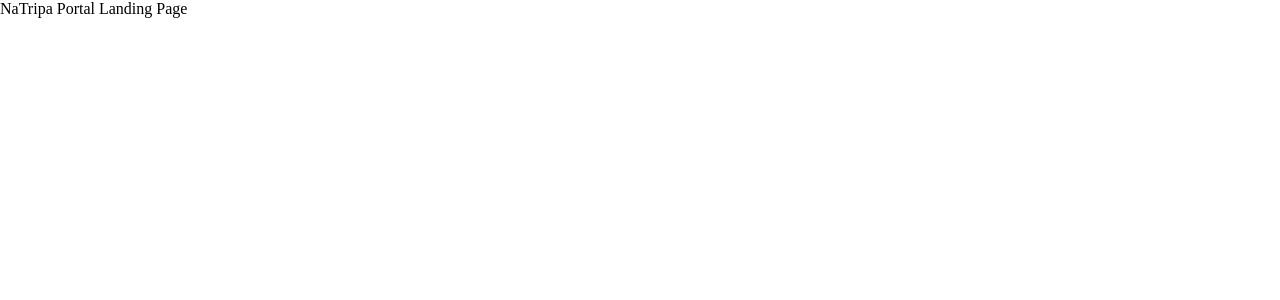
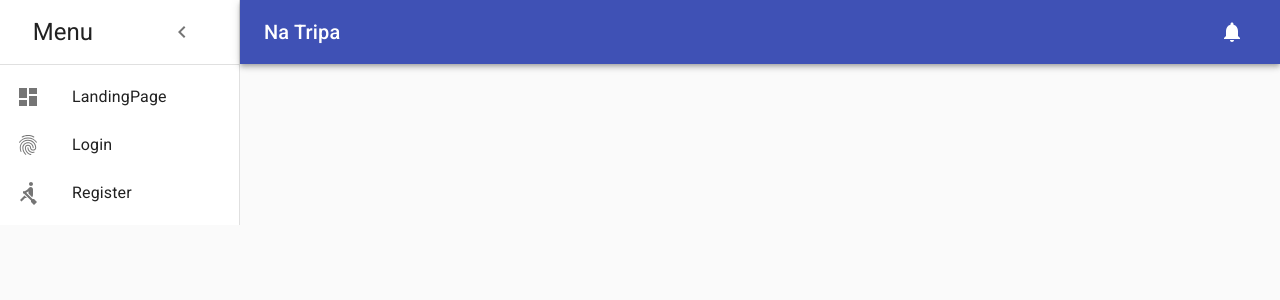
Before and after one commit to coding-monads/react-starter, a React (Create React App) app in the folder client/: page / in a window 1280 px wide. Shown: the top 300 px of the page. Built offline with nearby package versions, Linux system fonts and the light colour scheme.

Commit message:
NT-024 Add simple lending page

```diff
--- a/client/src/containers/LandingPage/index.tsx
+++ b/client/src/containers/LandingPage/index.tsx
@@ -1,9 +1,90 @@
-import React from 'react';
+import React from "react";
+import clsx from "clsx";
+import CssBaseline from "@material-ui/core/CssBaseline";
+import Drawer from "@material-ui/core/Drawer";
+import AppBar from "@material-ui/core/AppBar";
+import Toolbar from "@material-ui/core/Toolbar";
+import List from "@material-ui/core/List";
+import Typography from "@material-ui/core/Typography";
+import Divider from "@material-ui/core/Divider";
+import IconButton from "@material-ui/core/IconButton";
+import Badge from "@material-ui/core/Badge";
+import MenuIcon from "@material-ui/icons/Menu";
+import ChevronLeftIcon from "@material-ui/icons/ChevronLeft";
+import NotificationsIcon from "@material-ui/icons/Notifications";
+import { useStyles } from "./styles";
+import Menu from './menu';
 
-const LandingPage: React.FC = () => {
-    return (
-        <div>NaTripa Portal Landing Page</div>
-    )
-}
+const LandingPage: React.FC = props => {
+  const classes = useStyles();
+  const [open, setOpen] = React.useState(true);
+
+  const handleDrawerOpen = () => {
+    setOpen(true);
+  };
+
+  const handleDrawerClose = () => {
+    setOpen(false);
+  };
+
+  return (
+    <div className={classes.root}>
+      <CssBaseline />
+      <AppBar
+        position="absolute"
+        className={clsx(classes.appBar, open && classes.appBarShift)}
+      >
+        <Toolbar className={classes.toolbar}>
+          <IconButton
+            edge="start"
+            color="inherit"
+            aria-label="Open drawer"
+            onClick={handleDrawerOpen}
+            className={clsx(
+              classes.menuButton,
+              open && classes.menuButtonHidden
+            )}
+          >
+            <MenuIcon />
+          </IconButton>
+          <Typography
+            component="h1"
+            variant="h6"
+            color="inherit"
+            noWrap
+            className={classes.title}
+          >
+           Na Tripa
+          </Typography>
+          <IconButton color="inherit">
+            <Badge badgeContent={0} color="secondary">
+              <NotificationsIcon />
+            </Badge>
+          </IconButton>
+        </Toolbar>
+      </AppBar>
+      <Drawer
+        variant="permanent"
+        classes={{
+          paper: clsx(classes.drawerPaper, !open && classes.drawerPaperClose)
+        }}
+        open={open}
+      >
+        <div className={classes.toolbarIcon}>
+          <Typography variant="h5" color="textPrimary" align="left">
+            Menu
+          </Typography>
+          <IconButton onClick={handleDrawerClose}>
+            <ChevronLeftIcon />
+          </IconButton>
+        </div>
+        <Divider />
+        <List>
+          <Menu />
+        </List>
+      </Drawer>
+    </div>
+  );
+};
 
 export default LandingPage;
--- /dev/null
+++ b/client/src/containers/LandingPage/menu.tsx
@@ -0,0 +1,35 @@
+import React from "react";
+import { Link } from "react-router-dom";
+import ListItem from "@material-ui/core/ListItem";
+import ListItemIcon from "@material-ui/core/ListItemIcon";
+import ListItemText from "@material-ui/core/ListItemText";
+import DashboardIcon from "@material-ui/icons/Dashboard";
+import Fingerprint from "@material-ui/icons/Fingerprint";
+import Rowing from "@material-ui/icons/Rowing";
+
+const Menu: React.FC = () => {
+  return (
+    <div>
+      <ListItem button component={Link} to="/">
+        <ListItemIcon>
+          <DashboardIcon />
+        </ListItemIcon>
+        <ListItemText primary="LandingPage" />
+      </ListItem>
+      <ListItem button component={Link} to="/login">
+        <ListItemIcon>
+          <Fingerprint />
+        </ListItemIcon>
+        <ListItemText primary="Login" />
+      </ListItem>
+      <ListItem button component={Link} to="/register">
+        <ListItemIcon>
+          <Rowing />
+        </ListItemIcon>
+        <ListItemText primary="Register" />
+      </ListItem>
+    </div>
+  );
+};
+
+export default Menu;
--- /dev/null
+++ b/client/src/containers/LandingPage/styles.tsx
@@ -0,0 +1,85 @@
+import { makeStyles } from "@material-ui/core/styles";
+
+const drawerWidth = 240;
+
+const style = makeStyles(theme => ({
+  root: {
+    display: "flex"
+  },
+  toolbar: {
+    paddingRight: 24
+  },
+  toolbarIcon: {
+    display: "flex",
+    alignItems: "center",
+    justifyContent: "space-around",
+    ...theme.mixins.toolbar
+  },
+  appBar: {
+    zIndex: theme.zIndex.drawer + 1,
+    transition: theme.transitions.create(["width", "margin"], {
+      easing: theme.transitions.easing.sharp,
+      duration: theme.transitions.duration.leavingScreen
+    })
+  },
+  appBarShift: {
+    marginLeft: drawerWidth,
+    width: `calc(100% - ${drawerWidth}px)`,
+    transition: theme.transitions.create(["width", "margin"], {
+      easing: theme.transitions.easing.sharp,
+      duration: theme.transitions.duration.enteringScreen
+    })
+  },
+  menuButton: {
+    marginRight: 36
+  },
+  menuButtonHidden: {
+    display: "none"
+  },
+  title: {
+    flexGrow: 1
+  },
+  drawerPaper: {
+    position: "relative",
+    whiteSpace: "nowrap",
+    width: drawerWidth,
+    transition: theme.transitions.create("width", {
+      easing: theme.transitions.easing.sharp,
+      duration: theme.transitions.duration.enteringScreen
+    })
+  },
+  drawerPaperClose: {
+    overflowX: "hidden",
+    transition: theme.transitions.create("width", {
+      easing: theme.transitions.easing.sharp,
+      duration: theme.transitions.duration.leavingScreen
+    }),
+    width: theme.spacing(7),
+    [theme.breakpoints.up("sm")]: {
+      width: theme.spacing(9)
+    }
+  },
+  appBarSpacer: theme.mixins.toolbar,
+  content: {
+    flexGrow: 1,
+    height: "100vh",
+    overflow: "auto"
+  },
+  container: {
+    paddingTop: theme.spacing(4),
+    paddingBottom: theme.spacing(4)
+  },
+  paper: {
+    padding: theme.spacing(2),
+    display: "flex",
+    overflow: "auto",
+    flexDirection: "column"
+  },
+  fixedHeight: {
+    height: 240
+  }
+}));
+
+export const useStyles = () => {
+  return style();
+};
--- a/client/src/containers/SignUp/SignUp.tsx
+++ b/client/src/containers/SignUp/SignUp.tsx
@@ -1,7 +1,7 @@
 import React from "react";
 import { connect } from "react-redux";
 import styled from "styled-components";
-import SignUpForm from "./SignUpForm/SignUpForm";
+import SignUpForm, { Values } from "./SignUpForm/SignUpForm";
 import MadeWithLove from "../../components/MadeWithLove/MadeWithLove";
 import TextLink from "../../components/TextLink/TextLink";
 import Container from "../../components/Container/Container";
@@ -17,14 +17,6 @@ const LinksWrapper = styled.div`
   justify-content: space-between;
 `;
 
-interface Values {
-  firstName: string;
-  lastName: string;
-  email: string;
-  password: string;
-  passwordRepeat: string;
-}
-
 interface SignUpProps {
   registerUser: (registerData: Values) => void;
 }
@@ -33,7 +25,7 @@ const SignUp: React.SFC<SignUpProps> = ({ registerUser }) => (
   <Container maxWidth="xs">
     <IconAvatarLock color="pink" />
     <TextHeading variant="h5">Sign Up</TextHeading>
-    <SignUpForm onSubmit={registerData => registerUser(registerData)} />
+    <SignUpForm onSubmit={ registerUser } />
     <LinksWrapper>
       <TextLink to="/login">Already have an account? Sign In</TextLink>
     </LinksWrapper>
--- a/client/src/containers/SignUp/SignUpForm/SignUpForm.tsx
+++ b/client/src/containers/SignUp/SignUpForm/SignUpForm.tsx
@@ -53,7 +53,7 @@ const FormErrors: React.FC<ClientErrors> = ({ errors }) => {
   }
 };
 
-interface Values {
+export interface Values {
   firstName: string;
   lastName: string;
   email: string;
```
Also changed, not shown: client/src/containers/LandingPage/empty.tsx (added, +7 -0 lines).
